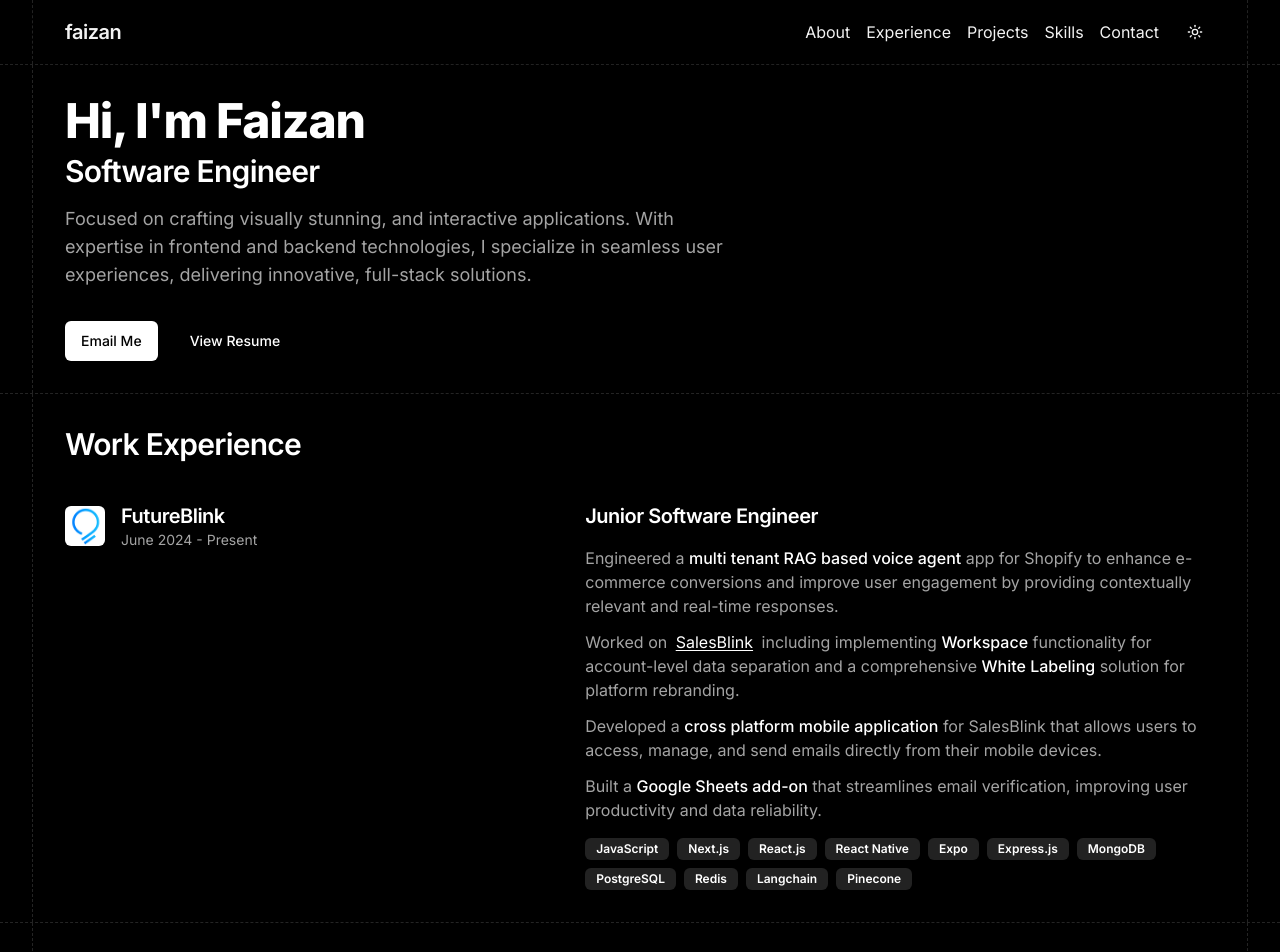
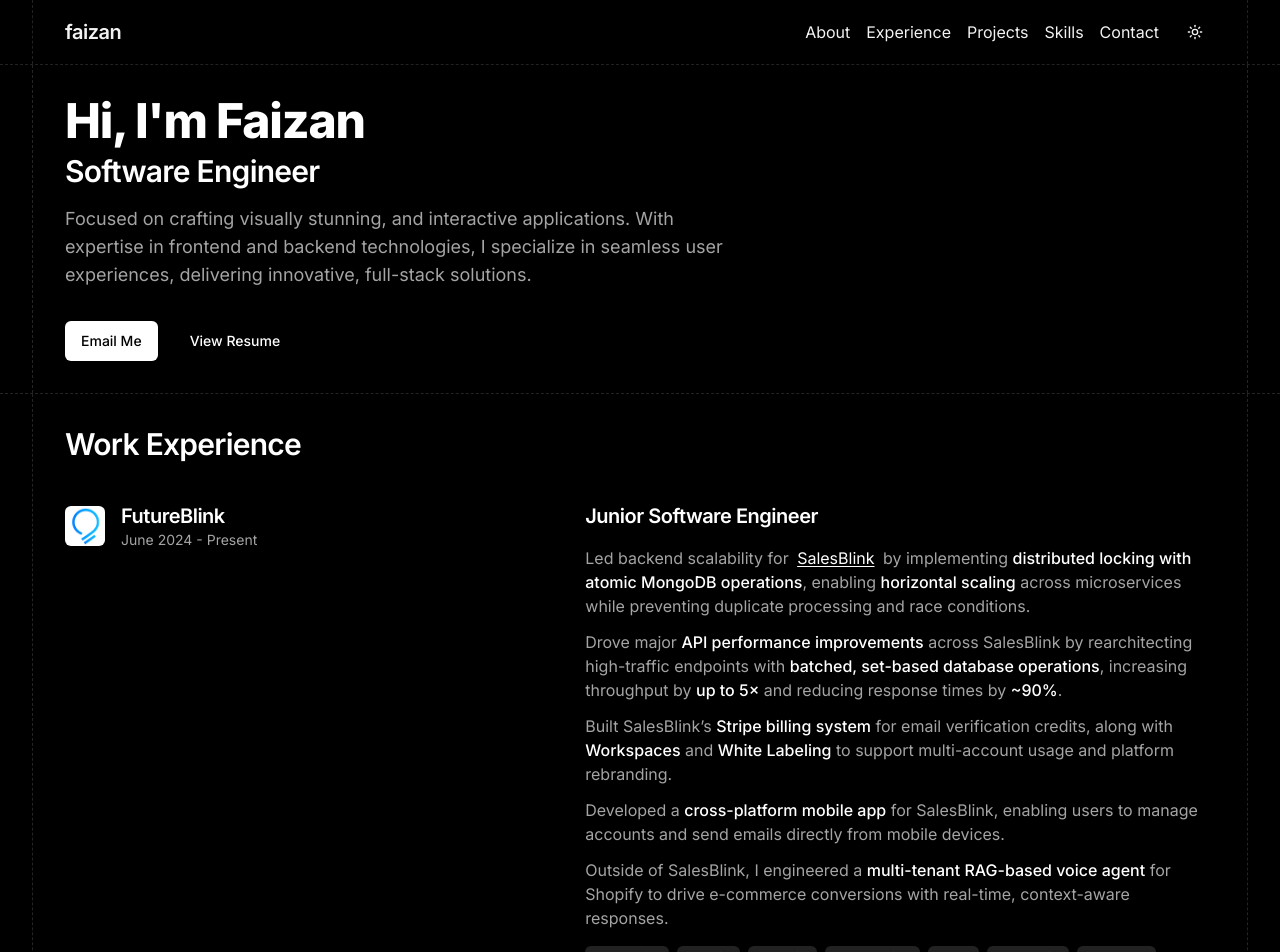
Before and after one commit to IronJosh786/nextjs-portfolio, a Next.js app: page / in a window 1280 px wide. Shown: the top 952 px of the page. Built offline with nearby package versions, Linux system fonts and the light colour scheme.

Commit message:
update experience section

```diff
--- a/components/ExperienceSection.tsx
+++ b/components/ExperienceSection.tsx
@@ -47,32 +47,53 @@
 export function ExperienceSection() {
   const responsibilities = [
     <div className="text-muted-foreground" key="r1">
-      Engineered a{" "}
+      Led backend scalability for <SalesBlinkPopoverCard /> by implementing{" "}
       <span className="text-foreground font-medium">
-        multi tenant RAG based voice agent
-      </span>{" "}
-      app for Shopify to enhance e-commerce conversions and improve user engagement by providing contextually relevant and real-time responses.
+        distributed locking with atomic MongoDB operations
+      </span>
+      , enabling{" "}
+      <span className="text-foreground font-medium">horizontal scaling</span>{" "}
+      across microservices while preventing duplicate processing and race
+      conditions.
     </div>,
+
+    <div className="text-muted-foreground" key="r2">
+      Drove major <span className="text-foreground font-medium">API performance improvements</span> across SalesBlink by
+      rearchitecting high-traffic endpoints with{" "}
+      <span className="text-foreground font-medium">
+        batched, set-based database operations
+      </span>
+      , increasing throughput by{" "}
+      <span className="text-foreground font-medium">up to 5×</span> and reducing
+      response times by{" "}
+      <span className="text-foreground font-medium">~90%</span>.
+    </div>,
+
     <div className="text-muted-foreground" key="r3">
-      Worked on <SalesBlinkPopoverCard /> including implementing{" "}
-      <span className="text-foreground font-medium">Workspace</span>{" "}
-      functionality for account-level data separation and a comprehensive{" "}
-      <span className="text-foreground font-medium">White Labeling</span>{" "}
-      solution for platform rebranding.
+      Built SalesBlink’s{" "}
+      <span className="text-foreground font-medium">Stripe billing system</span>{" "}
+      for email verification credits, along with{" "}
+      <span className="text-foreground font-medium">Workspaces</span> and{" "}
+      <span className="text-foreground font-medium">White Labeling</span> to
+      support multi-account usage and platform rebranding.
     </div>,
+
     <div className="text-muted-foreground" key="r4">
       Developed a{" "}
       <span className="text-foreground font-medium">
-        cross platform mobile application
+        cross-platform mobile app
       </span>{" "}
-      for SalesBlink that allows users to access, manage, and send emails
-      directly from their mobile devices.
+      for SalesBlink, enabling users to manage accounts and send emails directly
+      from mobile devices.
     </div>,
-    <div className="text-muted-foreground" key="r2">
-      Built a{" "}
-      <span className="text-foreground font-medium">Google Sheets add-on</span>{" "}
-      that streamlines email verification, improving user productivity and data
-      reliability.
+
+    <div className="text-muted-foreground" key="r5">
+      Outside of SalesBlink, I engineered a{" "}
+      <span className="text-foreground font-medium">
+        multi-tenant RAG-based voice agent
+      </span>{" "}
+      for Shopify to drive e-commerce conversions with real-time, context-aware
+      responses.
     </div>,
   ];
   const techStack = [
```
Also changed, not shown: 1 other file (tests, documents, lock files or other folders).
